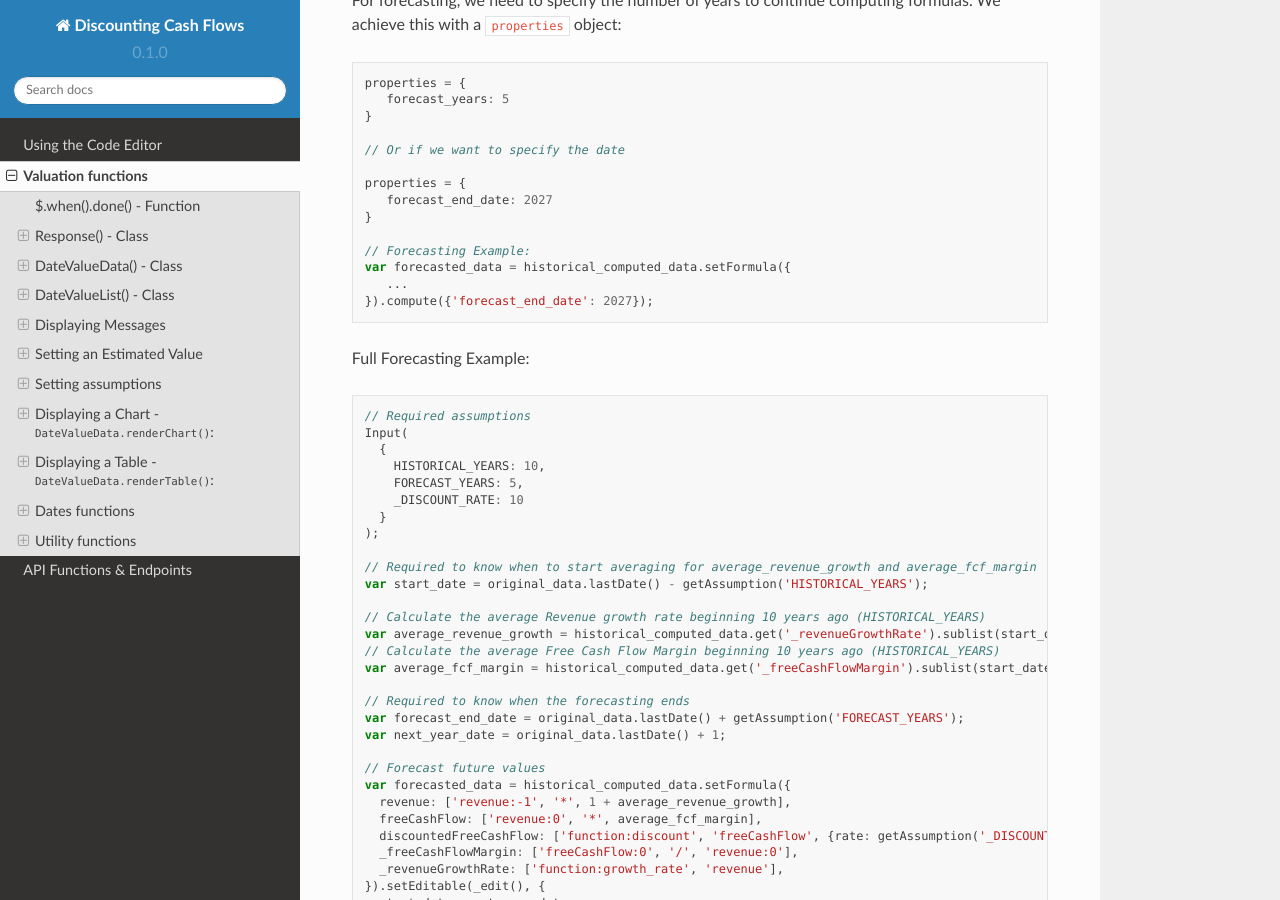
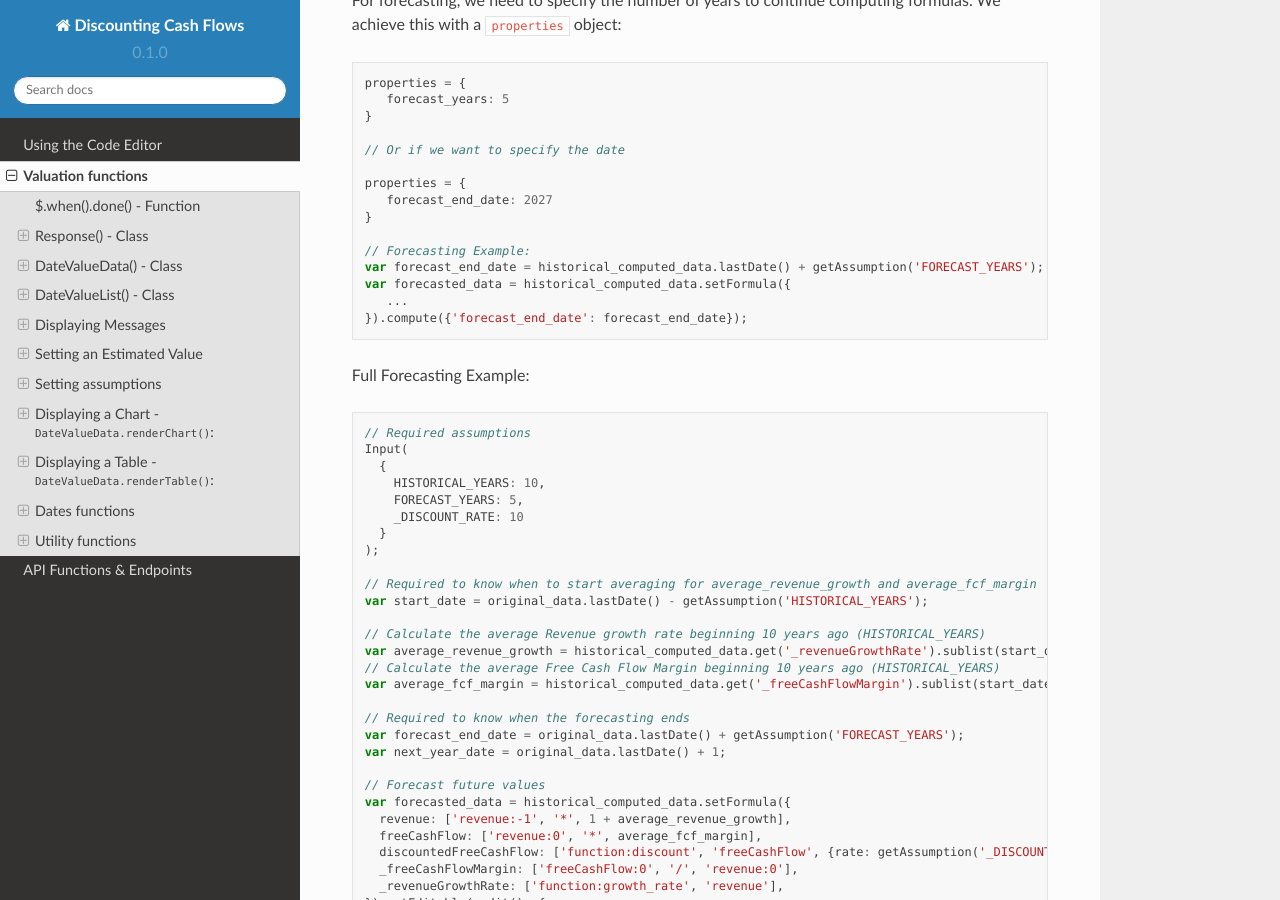
Before and after one commit to DiscountingCashFlows/readthedocs, a Sphinx documentation site: the page built from docs/source/functions.rst, in a window 1280 px wide and 900 px high, scrolled down 10242 px. Built offline with Sphinx 7.4.7 and the Read the Docs theme 2.0.0, drawn with Linux system fonts in a browser that asks for light colours.

Commit message:
Update functions.rst

```diff
--- a/docs/source/functions.rst
+++ b/docs/source/functions.rst
@@ -497,9 +497,10 @@
    }
 
    // Forecasting Example:
+   var forecast_end_date = historical_computed_data.lastDate() + getAssumption('FORECAST_YEARS');
    var forecasted_data = historical_computed_data.setFormula({
       ...
-   }).compute({'forecast_end_date': 2027});
+   }).compute({'forecast_end_date': forecast_end_date});
 
 Full Forecasting Example:
 
```
